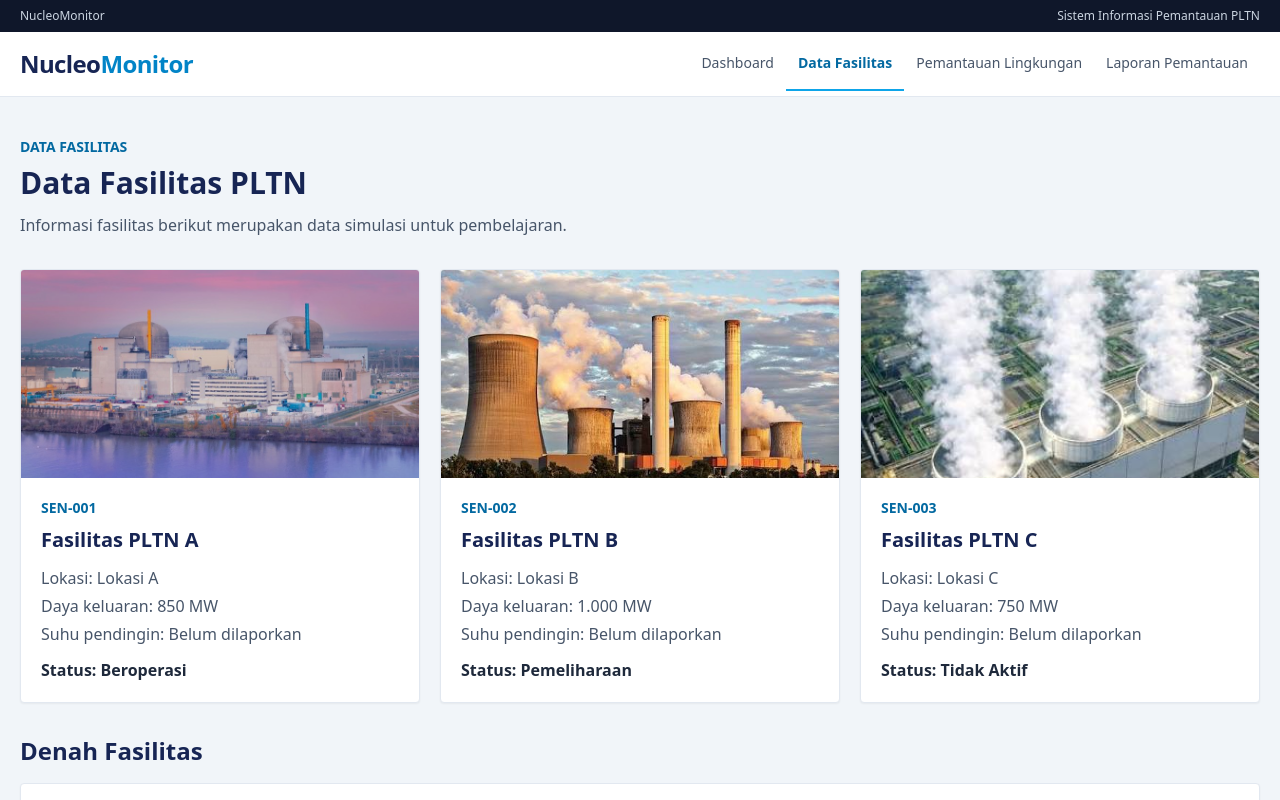
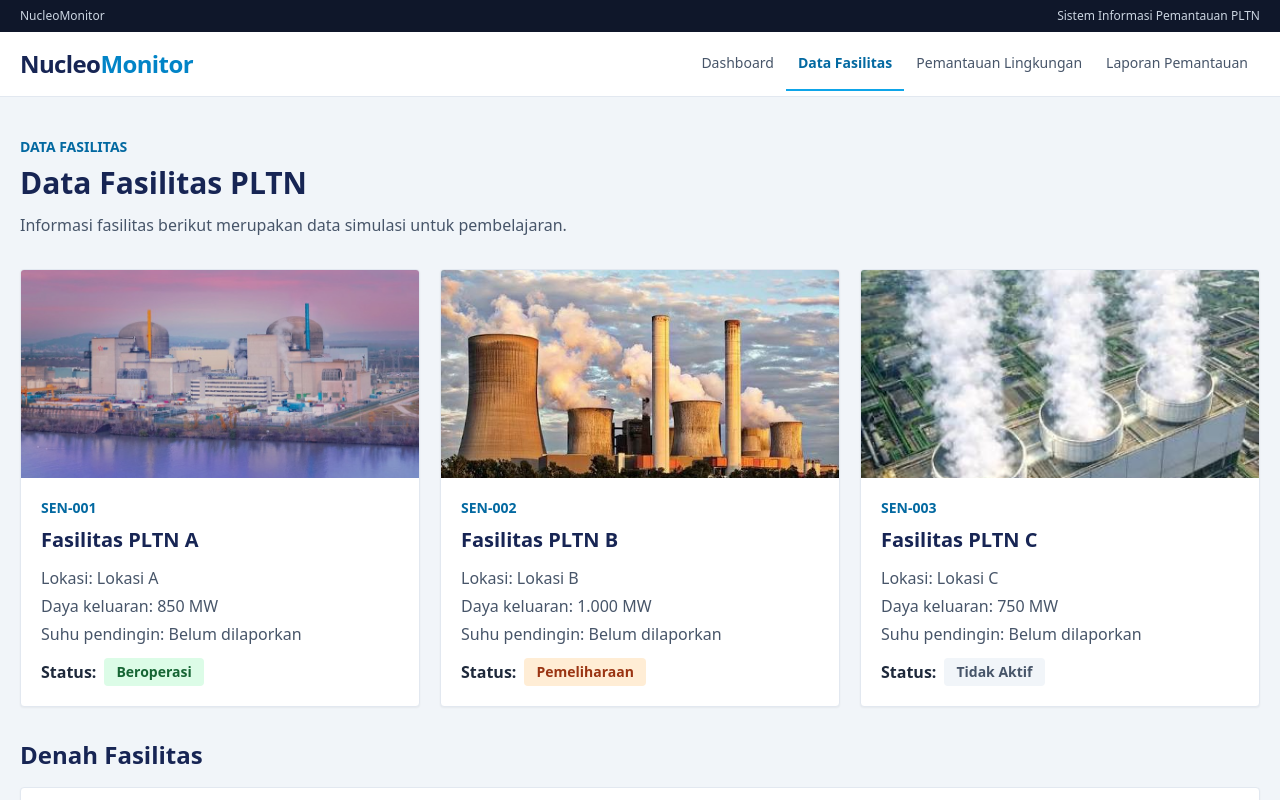
Before and after one commit to muhammadfitrahdafazulfikar-spec/NucleoMonitor_BarudakKircon, a React (Vite) app: page / in a window 1280 px wide. Both pictures are taken after a click on the button "Data Fasilitas". Shown: the top 800 px of the page. Built offline with nearby package versions, Linux system fonts and the light colour scheme.

Commit message:
Memperbaiki Ui status fasilitas

```diff
--- a/src/pages/Dashboard.jsx
+++ b/src/pages/Dashboard.jsx
@@ -1,6 +1,7 @@
 import { useState } from 'react';
 import StatCard from '../components/StatCard';
 import Tabel from '../components/Tabel';
+import { kelasStatusFasilitas } from '../utils/statusFasilitas';
 
 export default function Dashboard({ fasilitas, pemantauan, laporan, pindahHalaman }) {
   const [kataKunci, setKataKunci] = useState('');
@@ -17,12 +18,12 @@ export default function Dashboard({ fasilitas, pemantauan, laporan, pindahHalama
 
   const ringkasanFasilitas = fasilitas.map((item) => [
     `${item.nama} (${item.id})`,
-    [
-      `Status: ${item.status}`,
-      `Daya keluaran: ${item.kapasitas}`,
-      `Suhu pendingin: ${item.suhuPendingin != null ? `${item.suhuPendingin} °C` : 'Belum dilaporkan'}`,
-      item.deskripsiPembaruan ? `Laporan terakhir: ${item.deskripsiPembaruan}` : null,
-    ].filter(Boolean).join(' · '),
+    <div className="space-y-2">
+      <span className={`inline-block rounded px-3 py-1 text-sm font-semibold ${kelasStatusFasilitas(item.status)}`}>{item.status}</span>
+      <p>Daya keluaran: {item.kapasitas}</p>
+      <p>Suhu pendingin: {item.suhuPendingin != null ? `${item.suhuPendingin} °C` : 'Belum dilaporkan'}</p>
+      {item.deskripsiPembaruan && <p>Laporan terakhir: {item.deskripsiPembaruan}</p>}
+    </div>,
   ]);
 
   function cariFasilitas(event) {
--- a/src/pages/Fasilitas.jsx
+++ b/src/pages/Fasilitas.jsx
@@ -2,6 +2,7 @@ import denahFasilitas from '../assets/DENAH_FASILITAS.png';
 import fotoFasilitas1 from '../assets/card1.jpg';
 import fotoFasilitas2 from '../assets/card2.jpg';
 import fotoFasilitas3 from '../assets/card3.jpg';
+import { kelasStatusFasilitas } from '../utils/statusFasilitas';
 
 const fotoKartu = [fotoFasilitas1, fotoFasilitas2, fotoFasilitas3];
 
@@ -29,7 +30,10 @@ export default function Fasilitas({ fasilitas = [], fasilitasDitinjau = [] }) {
               <p className="mt-3 text-slate-600">Lokasi: {item.lokasi}</p>
               <p className="mt-1 text-slate-600">Daya keluaran: {item.kapasitas}</p>
               <p className="mt-1 text-slate-600">Suhu pendingin: {item.suhuPendingin != null ? `${item.suhuPendingin} °C` : 'Belum dilaporkan'}</p>
-              <p className="mt-3 font-semibold text-slate-800">Status: {item.status}</p>
+              <div className="mt-3 flex items-center gap-2">
+                <span className="font-semibold text-slate-800">Status:</span>
+                <span className={`rounded px-3 py-1 text-sm font-semibold ${kelasStatusFasilitas(item.status)}`}>{item.status}</span>
+              </div>
               {item.deskripsiPembaruan && <p className="mt-2 text-sm text-slate-600">Laporan terakhir: {item.deskripsiPembaruan}</p>}
             </div>
           </article>
@@ -65,7 +69,7 @@ export default function Fasilitas({ fasilitas = [], fasilitasDitinjau = [] }) {
                   <td className="px-4 py-3">{item.lokasi}</td>
                   <td className="px-4 py-3">{item.kapasitas}</td>
                   <td className="px-4 py-3">{item.suhuPendingin != null ? `${item.suhuPendingin} °C` : '—'}</td>
-                  <td className="px-4 py-3">{item.status}</td>
+                  <td className="px-4 py-3"><span className={`rounded px-3 py-1 text-sm font-semibold ${kelasStatusFasilitas(item.status)}`}>{item.status}</span></td>
                   <td className="px-4 py-3">Ditinjau</td>
                   <td className="px-4 py-3">{item.deskripsiPembaruan || item.waktuPembaruan || '—'}</td>
                 </tr>
--- a/src/pages/Laporan.jsx
+++ b/src/pages/Laporan.jsx
@@ -4,6 +4,7 @@ import PageTitle from '../components/PageTitle';
 import StatCard from '../components/StatCard';
 import Tabel from '../components/Tabel';
 import { urutkanLaporanTerbaru } from '../utils/tanggalLaporan';
+import { kelasStatusFasilitas } from '../utils/statusFasilitas';
 
 const gayaInput = 'mt-2 block w-full rounded border border-slate-300 px-3 py-3 outline-none focus:border-sky-600';
 
@@ -159,7 +160,9 @@ export default function Laporan({ laporan, setLaporan, fasilitas = [] }) {
     item.detailFasilitas?.fasilitasId ?? '—',
     item.detailFasilitas?.namaFasilitas ?? '—',
     item.tanggal,
-    item.detailFasilitas?.statusOperasional ?? '—',
+    item.detailFasilitas?.statusOperasional
+      ? <span className={`rounded px-3 py-1 text-sm font-semibold ${kelasStatusFasilitas(item.detailFasilitas.statusOperasional)}`}>{item.detailFasilitas.statusOperasional}</span>
+      : '—',
     item.detailFasilitas?.dayaKeluaran ?? '—',
     item.detailFasilitas?.suhuPendingin ?? '—',
     item.deskripsi || '—',
@@ -244,7 +247,7 @@ export default function Laporan({ laporan, setLaporan, fasilitas = [] }) {
                     </select>
                   </label>
                   <label className="font-semibold">Status Operasional
-                    <select className={gayaInput} name="statusOperasional" required defaultValue="Beroperasi"><option>Beroperasi</option><option>Pemeliharaan</option><option>Tidak Aktif</option></select>
+                    <select className={gayaInput} name="statusOperasional" required defaultValue="Beroperasi"><option>Beroperasi</option><option>Pemeliharaan</option><option>Kerusakan</option><option>Tidak Aktif</option></select>
                   </label>
                   <label className="font-semibold">Daya Keluaran (MW)<input className={gayaInput} name="dayaKeluaran" type="number" min="0" step="any" placeholder="Contoh: 850" /></label>
                   <label className="font-semibold">Suhu Pendingin (°C)<input className={gayaInput} name="suhuPendingin" type="number" min="0" step="any" placeholder="Contoh: 295" /></label>
--- a/src/pages/pemantauan.jsx
+++ b/src/pages/pemantauan.jsx
@@ -63,7 +63,7 @@ function hitungStatus(item) {
 
 function warnaStatus(status) {
   if (status === 'Aman') return 'bg-green-100 text-green-800';
-  if (status === 'Waspada') return 'bg-amber-100 text-amber-800';
+  if (status === 'Waspada') return 'bg-orange-100 text-orange-800';
   if (status === 'Bahaya') return 'bg-red-100 text-red-800';
   return 'bg-slate-100 text-slate-700';
 }
--- /dev/null
+++ b/src/utils/statusFasilitas.js
@@ -0,0 +1,6 @@
+export function kelasStatusFasilitas(status) {
+  if (status === 'Beroperasi') return 'bg-green-100 text-green-800';
+  if (status === 'Pemeliharaan') return 'bg-orange-100 text-orange-800';
+  if (status === 'Kerusakan') return 'bg-red-100 text-red-800';
+  return 'bg-slate-100 text-slate-600';
+}
```
